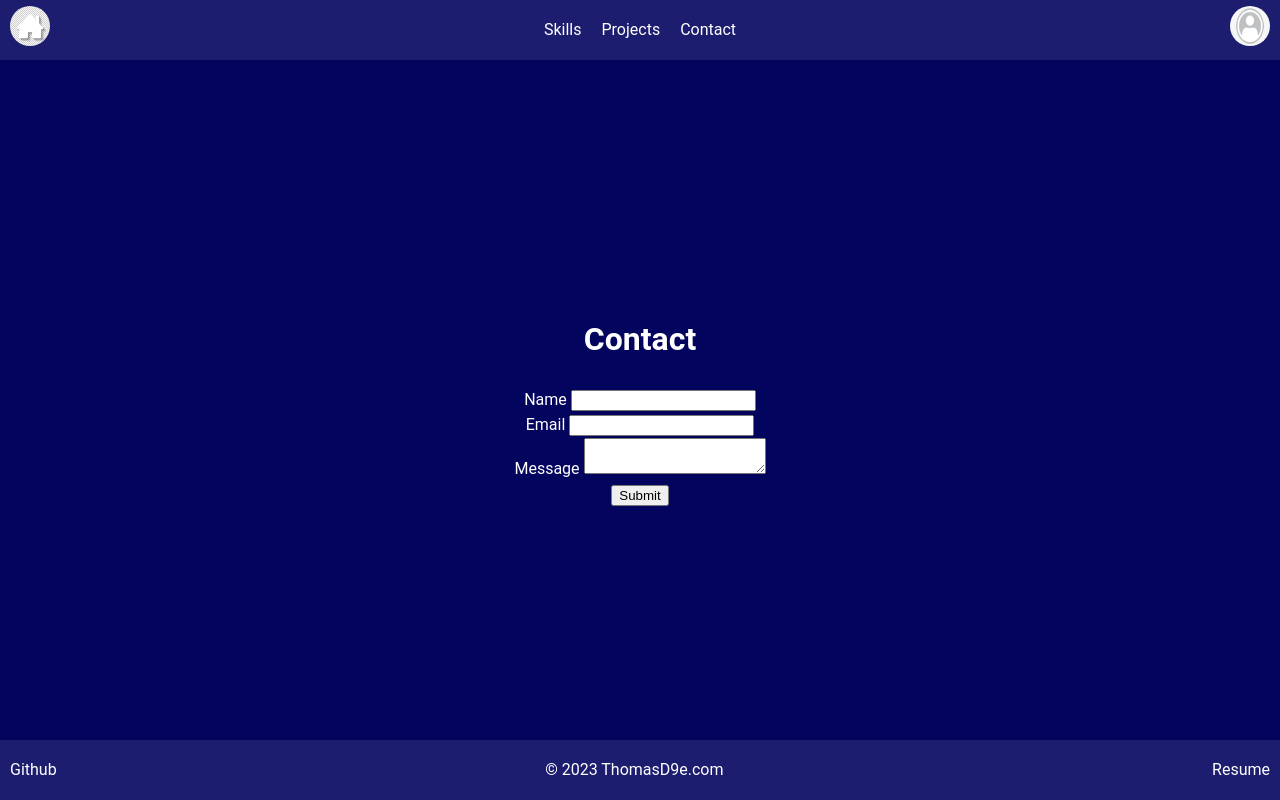
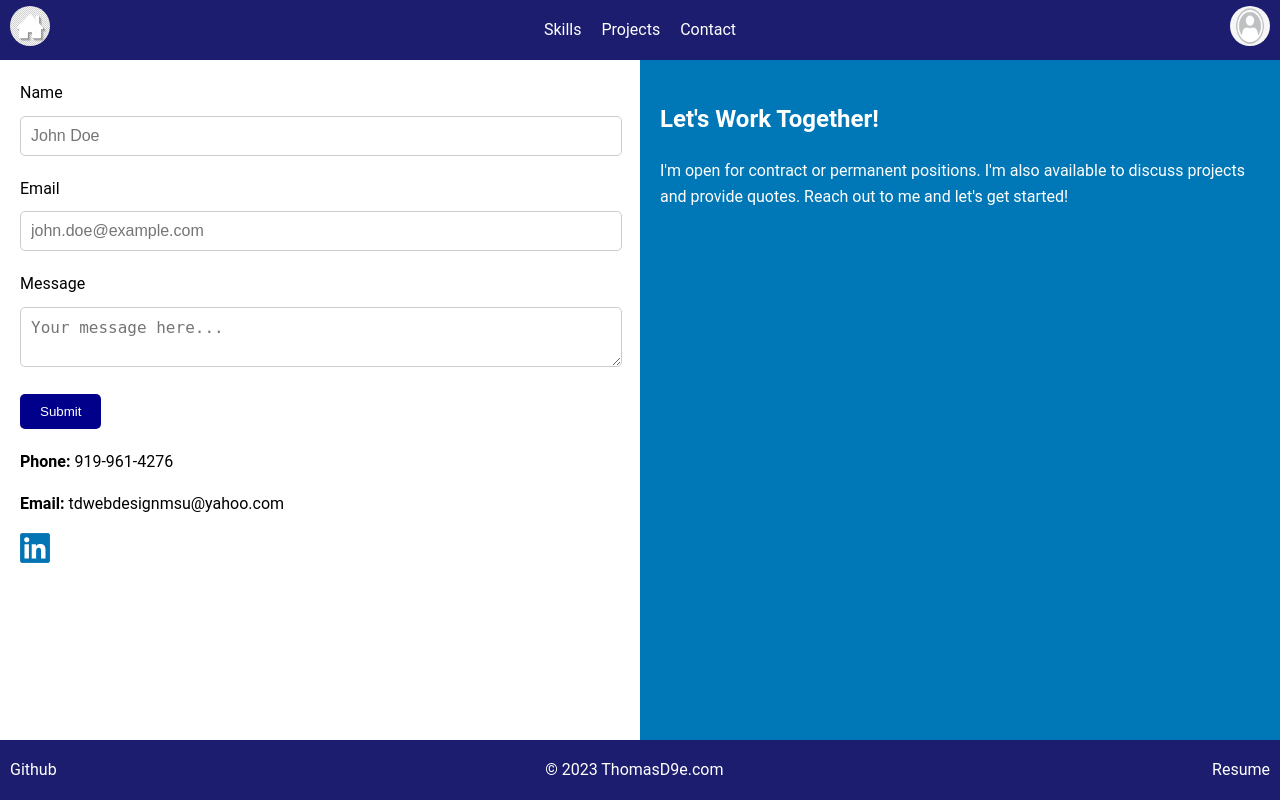
Before and after one commit to tdwebdesign/thomasd9e, a Django app: template website/templates/contact.html in a window 1280 px wide. Run offline with Django 4.2, Linux system fonts and the light colour scheme; the template is opened without the code that fills it, so the values that code supplies are empty.

Commit message:
Contact page update

```diff
--- a/website/static/website/index.css
+++ b/website/static/website/index.css
@@ -277,3 +277,74 @@ footer {
         flex-basis: calc(100% - 20px); /* One card per row */
     }
 }
+
+/* Set styles for the contact form */
+
+.contact-container {
+    display: flex;
+    padding-top: 60px;
+    padding-bottom: 60px;
+    box-sizing: border-box;
+    min-height: 100vh; /* Set a minimum height of 100vh */
+    background-color: #03045e;
+}
+
+.left-column, .right-column {
+    flex: 1;
+    padding: 20px;
+}
+
+.left-column {
+    background-color: white;
+    color: black;
+}
+
+.right-column {
+    background-color: #0077b6; /* A lighter shade of dark blue */
+    color: white;
+}
+
+.form-group {
+    margin-right: 20px;
+    margin-bottom: 20px;
+}
+
+label {
+    display: block;
+    margin-bottom: 10px;
+}
+
+input[type="text"], input[type="email"], textarea {
+    width: 100%;
+    padding: 10px;
+    border: 1px solid #ccc;
+    border-radius: 5px;
+    font-size: 16px;
+    color: #333;
+    placeholder: #aaa; /* Lighter font for placeholder */
+}
+
+button {
+    padding: 10px 20px;
+    background-color: darkblue;
+    color: white;
+    border: none;
+    border-radius: 5px;
+    cursor: pointer;
+}
+
+.contact-info {
+    margin-top: 20px;
+}
+
+/* Responsive styles */
+@media (max-width: 700px) {
+    .contact-container {
+        flex-direction: column-reverse; /* Stack right column on top */
+    }
+
+    .left-column, .right-column {
+        flex: none; /* Reset flex sizing */
+        width: 100%; /* Make each column take full width */
+    }
+}
--- a/website/templates/contact.html
+++ b/website/templates/contact.html
@@ -5,23 +5,40 @@
 {% block title %}Contact - ThomasD9e{% endblock %}
 
 {% block content %}
-<div class="single-page">
-    <h1>Contact</h1>
-    <form action="{% url 'contact' %}" method="post">
+
+<div class="contact-container">
+    <!-- Left Column -->
+    <div class="left-column">
+        <form action="your_form_submission_url" method="post">
             {% csrf_token %}
             <div class="form-group">
                 <label for="name">Name</label>
-            <input type="text" id="name" class="form-control">
+                <input type="text" id="name" name="name" placeholder="John Doe">
             </div>
             <div class="form-group">
                 <label for="email">Email</label>
-            <input type="email" id="email" class="form-control">
+                <input type="email" id="email" name="email" placeholder="john.doe@example.com">
             </div>
             <div class="form-group">
                 <label for="message">Message</label>
-            <textarea id="message" class="form-control"></textarea>
+                <textarea id="message" name="message" placeholder="Your message here..."></textarea>
             </div>
-        <button type="submit" class="btn btn-primary">Submit</button>
+            <button type="submit">Submit</button>
         </form>
+        <div class="contact-info">
+            <p><strong>Phone:</strong> 919-961-4276</p>
+            <p><strong>Email:</strong> tdwebdesignmsu@yahoo.com</p>
+            <a href="https://www.linkedin.com/in/thomas-deblaquiere-794979120/" target="_blank" rel="noopener noreferrer">
+                <img src="{% static 'website/LinkedIn_logo.png' %}" alt="LinkedIn Logo" width="30" height="30">
+            </a>
         </div>
+    </div>
+
+    <!-- Right Column -->
+    <div class="right-column">
+        <h2>Let's Work Together!</h2>
+        <p>I'm open for contract or permanent positions. I'm also available to discuss projects and provide quotes. Reach out to me and let's get started!</p>
+    </div>
+</div>
+
 {% endblock %}
```
Also changed, not shown: website/static/website/LinkedIn_logo.png (added). Lines whose indentation alone changed are shown as unchanged.
